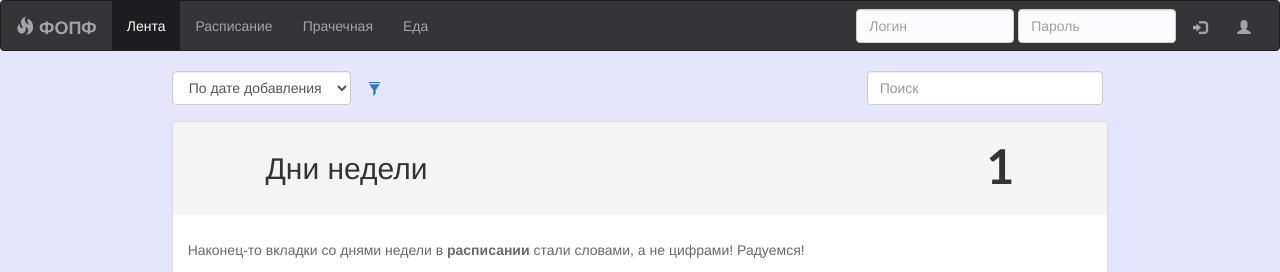
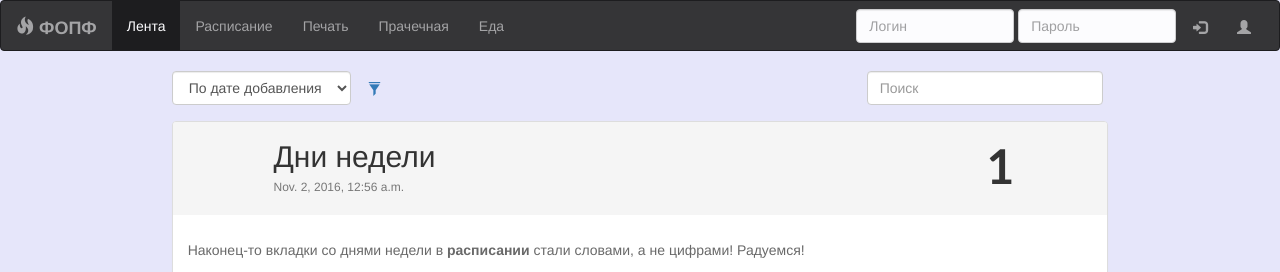
Before and after one commit to geoolekom/dgapservice, a Django app: page /feed/ in a window 1280 px wide. Shown: the top 272 px of the page. Run offline with Django 3.2, Linux system fonts and the light colour scheme; data comes from the database, SQL or seed files in the repository; both versions use the stored data as it was after the commit; parts of the project's set-up code (start-up, migrations or seed data) failed here and were passed over; some libraries are stand-ins or nearby versions.

Commit message:
Dates added

```diff
--- a/src/core/templates/core/menus.html
+++ b/src/core/templates/core/menus.html
@@ -1,12 +1,14 @@
 {% url 'feed:feed' as feed %}
 {% url 'shedule:shedule' as shedule %}
-{% url '/laundry' as laundry %}
-{% url '/food' as food %}
+{% url 'services:laundry' as laundry %}
+{% url 'services:food' as food %}
+{% url 'services:print' as print %}
 
 <li class='{% if request.path == feed %}active{%endif%}'><a href='{{ feed }}'>Лента</a></li>
 <li class='{% if request.path == shedule %}active{%endif%}'><a href='{{ shedule }}'>Расписание</a></li>
-<li class='{% if request.path == laundry %}active{%endif%}'><a href='#'>Прачечная</a></li>
-<li class='{% if request.path == food %}active{%endif%}'><a href='#'>Еда</a></li>
+<li class='{% if request.path == print %}active{%endif%}'><a href='{{ print }}'>Печать</a></li>
+<li class='{% if request.path == laundry %}active{%endif%}'><a href='{{ laundry }}'>Прачечная</a></li>
+<li class='{% if request.path == food %}active{%endif%}'><a href='{{ food }}'>Еда</a></li>
 {% if user.is_staff %}
     <li class='{% if request.path == food %}active{%endif%}'><a href='/admin'>Админка</a></li>
 {% endif %}
--- a/src/dgapservice/urls.py
+++ b/src/dgapservice/urls.py
@@ -26,4 +26,5 @@ urlpatterns = [
     url(r'^logout/', logout, name="logout"),
     url(r'^register/', RegisterView.as_view(), name="register"),
     url(r'^shedule/', include('shedule.urls', namespace='shedule')),
+    url(r'^services/', include('services.urls', namespace='services')),
 ]
--- a/src/feed/templates/feed/post_header.html
+++ b/src/feed/templates/feed/post_header.html
@@ -26,7 +26,9 @@
 		{% endif %}
 	</div>
 	<div class="col-sm-9">
-		<a href="{% url 'feed:detail' post.id %}"> <h2> {{ post.title }} </h2></a>
+
+		<a href="{% url 'feed:detail' post.id %}"> <h2 style="margin:8"> {{ post.title }} </h2> </a>
+		<h6 class="text-muted" style="margin:0; margin-left:8"> {{post.pub_time}} </h6>
 	</div>
 	<div class="col-sm-1 post-rating" align="right"> <b> {{ post.rating }} </b> </div>
 	<div class="col-sm-1" align="right">  {% include 'feed/rate_form.html' %}  </div>
--- /dev/null
+++ b/src/services/urls.py
@@ -0,0 +1,8 @@
+from django.conf.urls import url, include
+from services.views import *
+
+urlpatterns = [
+	url(r'^print/', print_view, name="print"),
+	url(r'^laundry/', laundry, name="laundry"),
+	url(r'^food/', food, name="food"),
+]
--- a/src/shedule/models.py
+++ b/src/shedule/models.py
@@ -18,7 +18,7 @@ class Shedule(models.Model):
 	])
 	lesson_title = models.CharField(verbose_name='Предмет', max_length=50, null=True, blank=True)
 	teacher = models.CharField(verbose_name='Преподаватель', max_length=50, null=True, blank=True)
-	room = models.CharField(verbose_name='Аудитория', max_length=10, null=True, blank=True)
+	room = models.CharField(verbose_name='Аудитория', max_length=20, null=True, blank=True)
 
 	def __str__(self):
 		return str(self.group) + ": day " + str(self.day_of_week) + ", lesson " + str(self.lesson_number) + '.\t' + str(self.lesson_title)
--- a/src/shedule/views.py
+++ b/src/shedule/views.py
@@ -43,7 +43,7 @@ class SheduleListView(ListView):
 		parent = super(SheduleListView, self)
 		context = parent.get_context_data(**kwargs)
 		context['group_form'] = self.group_form
-		context['days_of_week'] = range(1, 7)
+		context['days_of_week'] = {1: 'Понедельник', 2: 'Вторник', 3: 'Среда', 4: 'Четверг', 5: 'Пятница', 6: 'Суббота'}
 		context['today'] = self.today
 		context['edit_form'] = self.edit_form
 		return context
```
Also changed, not shown: src/services/views.py (+12 -2 lines), src/shedule/templates/shedule/shedule.html (+5 -6 lines), src/db.sqlite3, src/shedule/migrations/0009_auto_20161102_0058.py (added).
